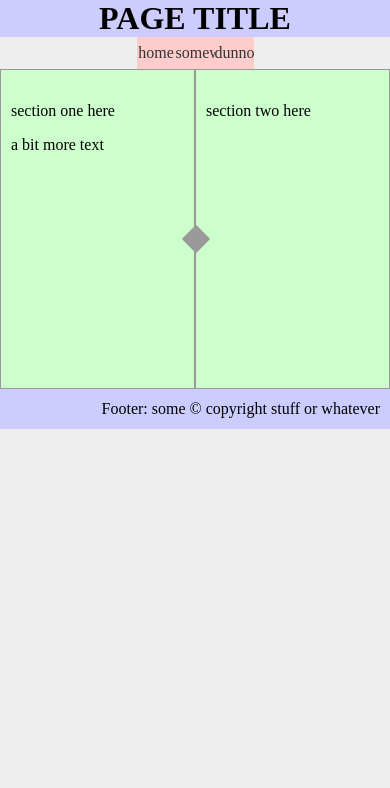
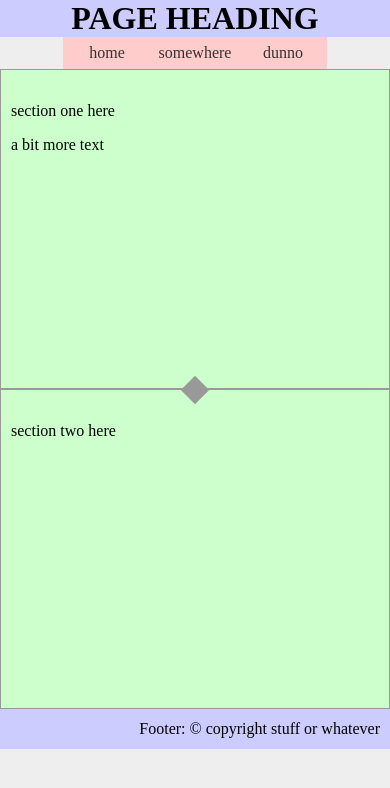
Before and after one commit to MEDS2007/web-page-basics, a plain HTML site: page index.html in a window 390 px wide. Drawn offline with Linux system fonts and the light colour scheme.

Commit message:
basic responsive remake

```diff
--- a/index.html
+++ b/index.html
@@ -10,7 +10,7 @@
 <body>
 
   <header>
-      <h1>PAGE TITLE</h1>
+      <h1>PAGE HEADING</h1>
   </header>
 
   <nav>
@@ -36,7 +36,9 @@
       </p>
     </section>
 
-    <!-- for three coloumns uncomment the section below: -->
+    <!--
+      for three coloumns, uncomment the section below and see the CSS comments
+    -->
     <!--
     <section class="colthree">
       <p>
@@ -48,7 +50,7 @@
   </main>
 
   <footer>
-    Footer: some © copyright stuff or whatever
+    Footer: © copyright stuff or whatever
   </footer>
 
 </body>
--- a/styles.css
+++ b/styles.css
@@ -1,3 +1,9 @@
+html {
+  /* set up some reusable colours */
+  --lilac: #ccf;
+  --lightgrey: #999;
+}
+
 body {
   background-color: #eee;
   margin: 0;
@@ -8,7 +14,7 @@ body {
 }
 header {
  text-align: center;
- background: #ccf;
+ background: var(--lilac);
 }
 header h1 {
   margin: 0;
@@ -20,11 +26,13 @@ nav {
 nav a {
   display: block;
   line-height: 2em;
-  width: 10%;
+  min-width: 5em;
+  padding: 0 4px;
   background: #fcc;
   text-decoration: none;
   color: #333;
   text-align: center;
+  transition: all .5s;
 }
 nav a:hover {
   color: #fff;
@@ -32,17 +40,16 @@ nav a:hover {
 }
 main {
   display: flex;
+  flex-direction: column;
 }
 main section {
   box-sizing: border-box;
-  /* two coloumns: */
-  width: 50%;
-  /* three coloumns (uncomment the line below): */
-  /* width: 33.33%; */
+  /* mobile version: */
+  width: 100%;
   min-height: 20em;
   padding: 1em 10px;
   background: #cfc;
-  border: 1px solid #999;
+  border: 1px solid var(--lightgrey);
   /* required to position the "diamond" below */
   position: relative;
 }
@@ -51,7 +58,7 @@ footer {
   padding: .25em 10px;
   text-align: right;
   line-height: 2em;
-  background: #ccf;
+  background: var(--lilac);
 }
 
 /* --- ABSOLUTE POSITIONING --- */
@@ -60,8 +67,24 @@ footer {
   height: 20px;
   width: 20px;
   transform: rotate(45deg);
-  background: #999;
+  background: var(--lightgrey);
   position: absolute;
-  top: 50%;
-  left: -10px;
+  top: -10px;
+  left: calc(50% - 10px);
 }
+
+@media screen and (min-width: 600px) {
+  main {
+    flex-direction: row;
+  }
+  main section {
+    /* two coloumns: */
+    width: 50%;
+    /* three coloumns, uncomment below: */
+    /* width: 33.33%; */
+  }
+  .diamond {
+    top: calc(50% - 10px);
+    left: -10px
+  }
+}
```
